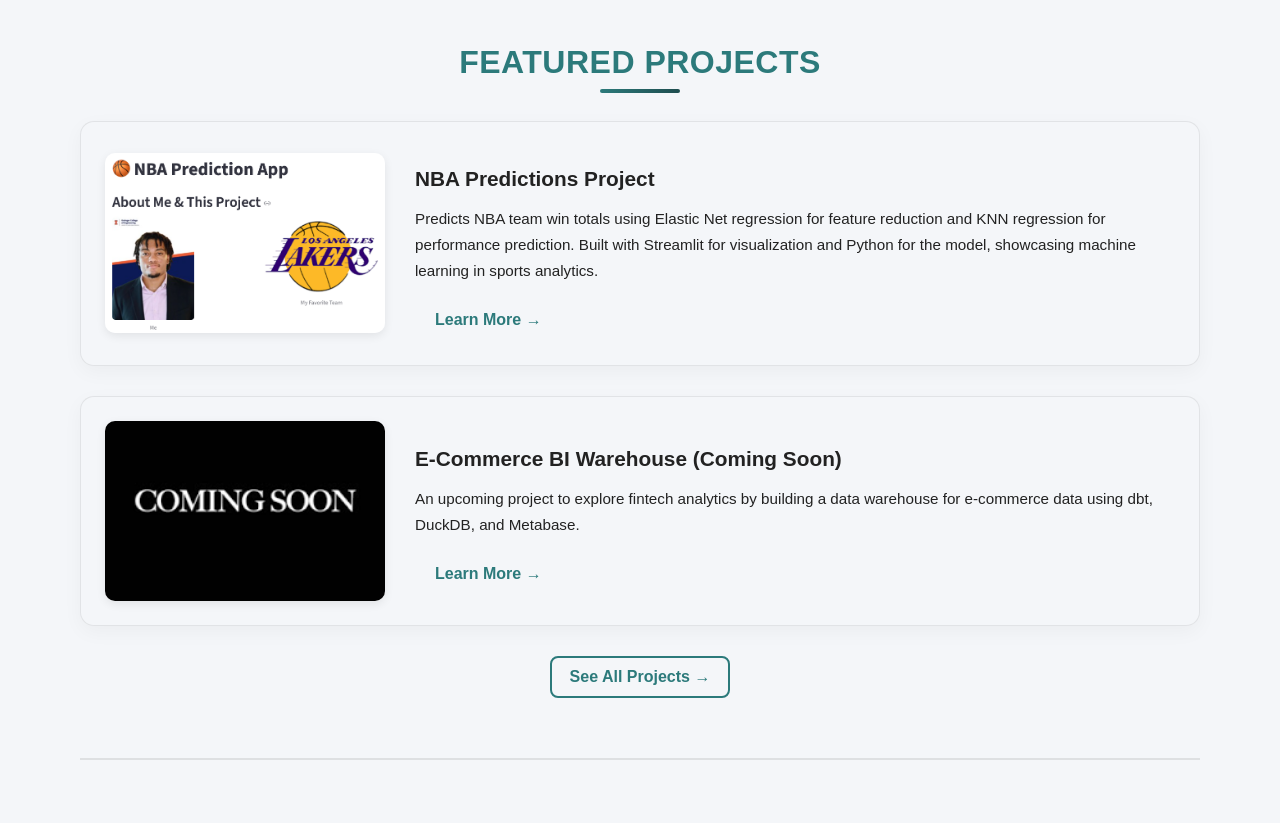
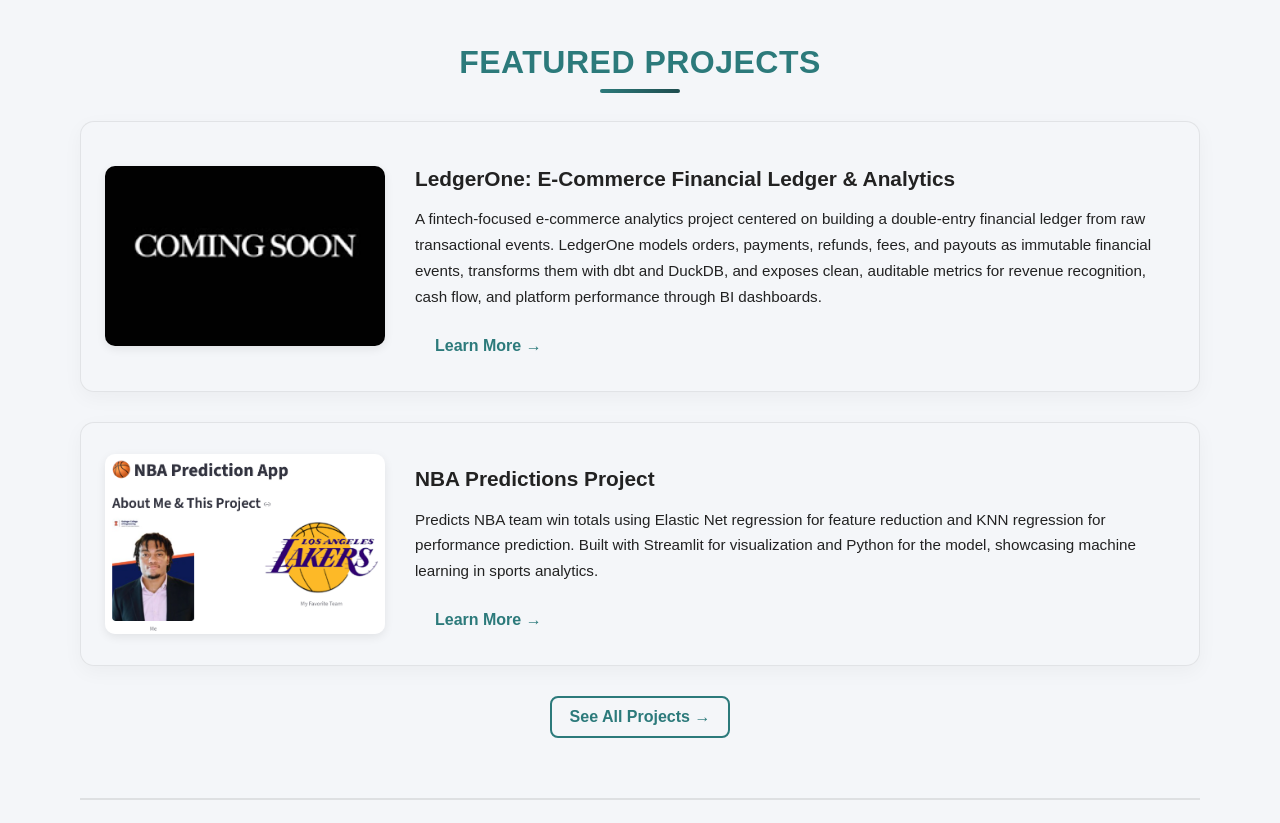
Before and after one commit to trustanprice/personal-portfolio, a React (Create React App) app: page / in a window 1280 px wide. Shown: the part 700-1523 px from the top of the page. Built offline with nearby package versions, Linux system fonts and the light colour scheme.

Commit message:
updating home page for ledgerone project

```diff
--- a/src/pages/Home.js
+++ b/src/pages/Home.js
@@ -69,6 +69,34 @@
       <section className="featured">
         <h2 className="section-title">Featured Projects</h2>
 
+        {/* LedgerOne – E-commerce Financial Ledger */}
+        <div className="feature-card">
+          <img
+            src="/home/ecommerce-thumbnail.png"
+            alt="LedgerOne E-commerce Financial Ledger"
+            className="feature-img"
+          />
+          <div className="feature-info">
+            <h3>LedgerOne: E-Commerce Financial Ledger & Analytics</h3>
+            <p>
+              A fintech-focused e-commerce analytics project centered on building a
+              double-entry financial ledger from raw transactional events. LedgerOne
+              models orders, payments, refunds, fees, and payouts as immutable financial
+              events, transforms them with dbt and DuckDB, and exposes clean,
+              auditable metrics for revenue recognition, cash flow, and platform
+              performance through BI dashboards.
+            </p>
+            <a
+              href="https://github.com/trustanprice/ledgerone"
+              className="btn learn-more"
+              target="_blank"
+              rel="noopener noreferrer"
+            >
+              Learn More →
+            </a>
+          </div>
+        </div>
+
         {/* NBA Predictions Project */}
         <div className="feature-card">
           <img
@@ -94,30 +122,6 @@
             </a>
           </div>
         </div>
-
-        {/* E-commerce BI Warehouse Project */}
-        <div className="feature-card">
-          <img
-            src="/home/ecommerce-thumbnail.png"
-            alt="E-commerce BI Warehouse Project"
-            className="feature-img"
-          />
-          <div className="feature-info">
-            <h3>E-Commerce BI Warehouse (Coming Soon)</h3>
-            <p>
-              An upcoming project to explore fintech analytics by building a data warehouse for e-commerce data using dbt, DuckDB, and Metabase.
-            </p>
-            <a
-              href="https://github.com/trustanprice/ecom-bi-duckdb-dbt"
-              className="btn learn-more"
-              target="_blank"
-              rel="noopener noreferrer"
-            >
-              Learn More →
-            </a>
-          </div>
-        </div>
-
 
         {/* See All Projects */}
         <div className="see-all-container">
```
